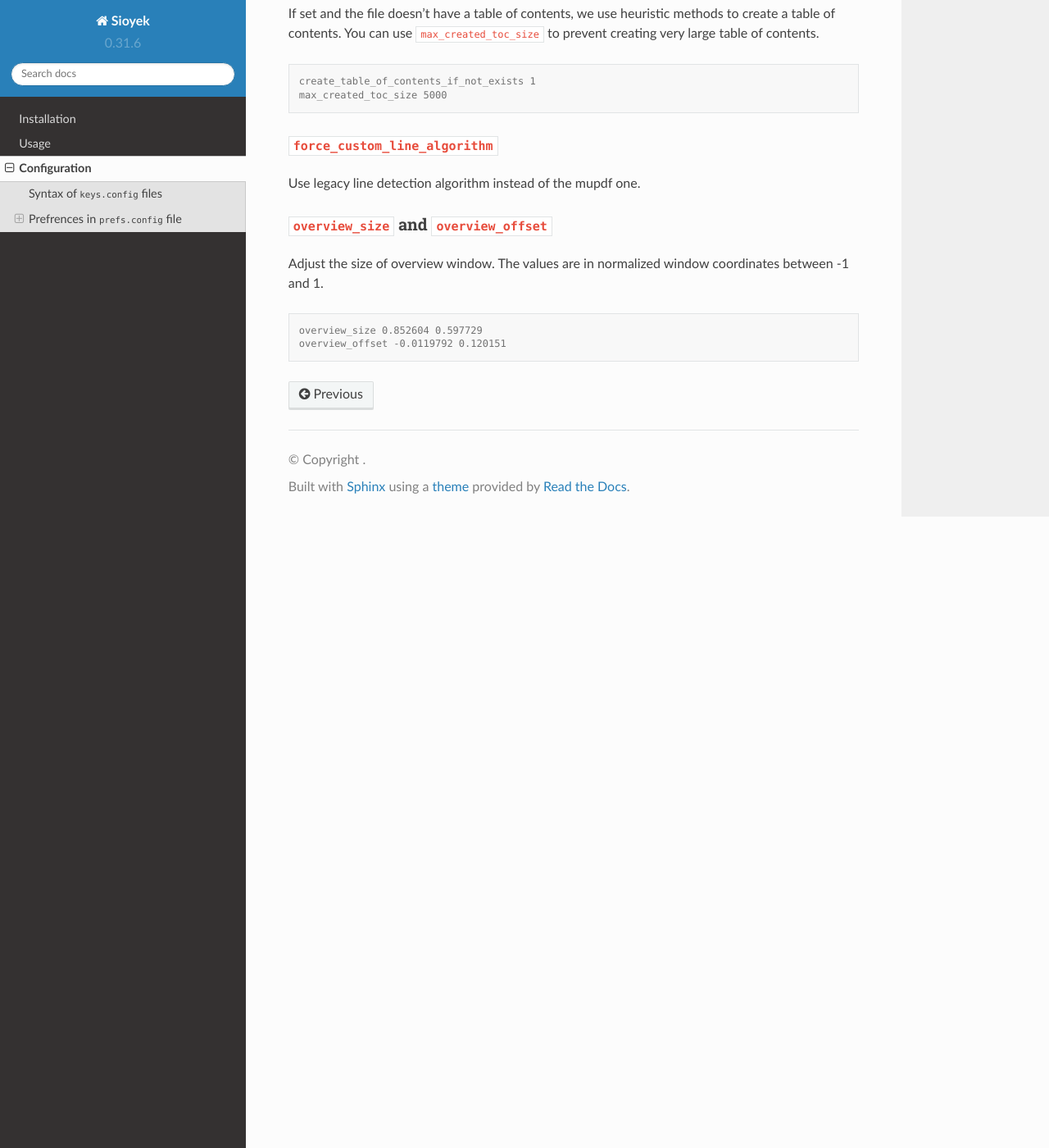
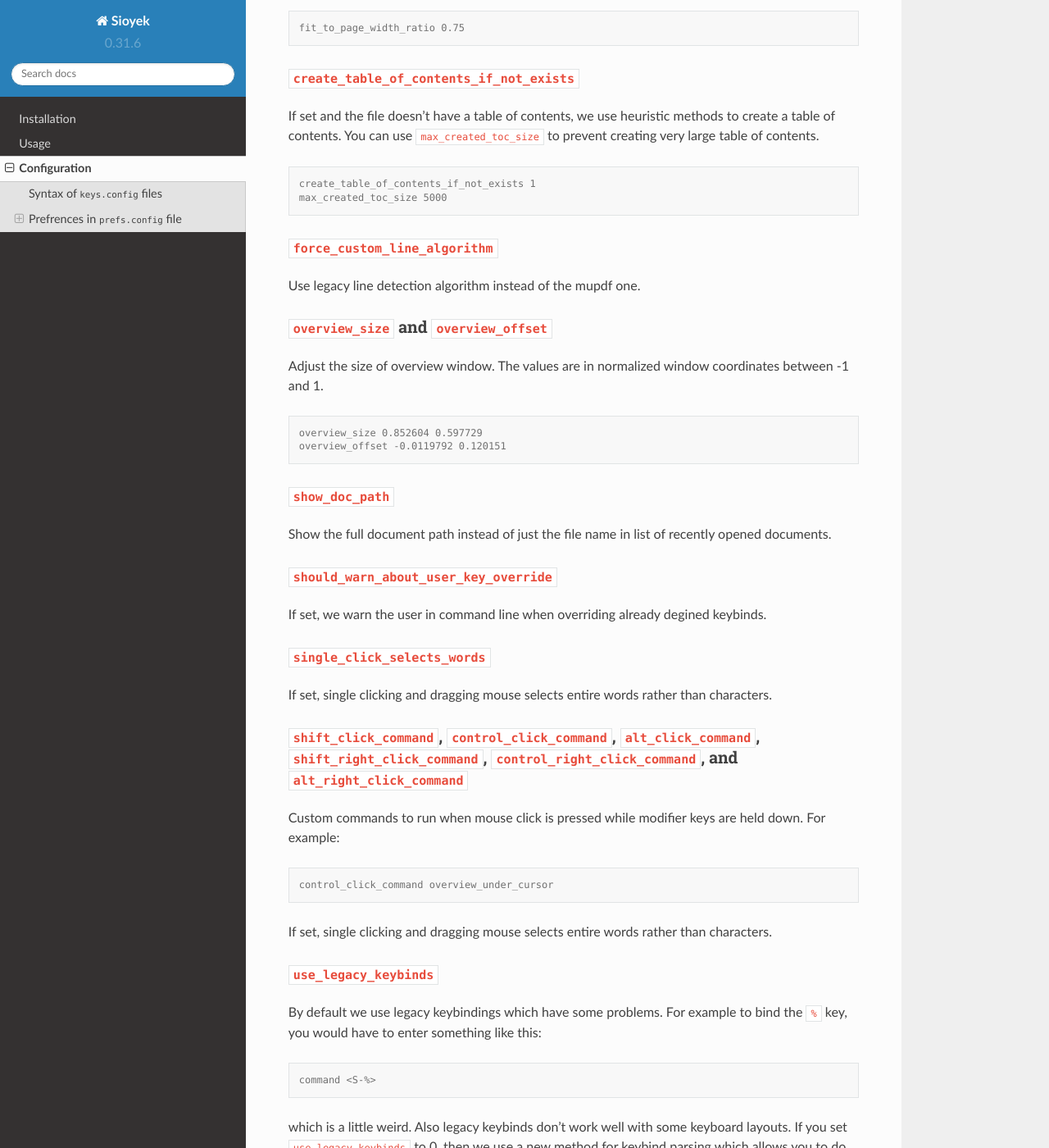
Before and after one commit to ahrm/sioyek-documentation, a Sphinx documentation site: the page built from docs/source/configuration.rst, in a window 1280 px wide and 1400 px high, scrolled down 8334 px. Shown: the whole window at 82% size. Built offline with Sphinx 7.4.7 and the Read the Docs theme 2.0.0, drawn with Linux system fonts in a browser that asks for light colours; some of the changed text lies outside the part shown.

Commit message:
Update documentation for version 1.5

```diff
--- a/docs/source/configuration.rst
+++ b/docs/source/configuration.rst
@@ -193,7 +193,15 @@
 :code:`should_launch_new_instance`
 ^^^^^^^^^^^^^^^^^^^^^^^^^^^^^^^^^^
 
+.. warning::
+   This is deprecated. Use `should_launch_new_window` instead.
+
 If it is 0, then we use the previous instance of sioyek when launching a new file, otherwise a new instance is launched every time we open a new file.
+
+:code:`should_launch_new_window`
+^^^^^^^^^^^^^^^^^^^^^^^^^^^^^^^^^^
+
+If it is 0, then we use the previous window of sioyek when opening a new file, otherwise a new window is opened every time we open a new file.
 
 :code:`inverse_search_command`
 ^^^^^^^^^^^^^^^^^^^^^^^^^^^^^^
@@ -405,3 +408,62 @@
 
    overview_size 0.852604 0.597729
    overview_offset -0.0119792 0.120151
+
+:code:`show_doc_path`
+^^^^^^^^^^^^^^^^^^^^^
+
+Show the full document path instead of just the file name in list of recently opened documents.
+
+:code:`should_warn_about_user_key_override`
+^^^^^^^^^^^^^^^^^^^^^^^^^^^^^^^^^^^^^^^^^^^
+
+If set, we warn the user in command line when overriding already degined keybinds.
+
+:code:`single_click_selects_words`
+^^^^^^^^^^^^^^^^^^^^^^^^^^^^^^^^^^
+
+If set, single clicking and dragging mouse selects entire words rather than characters.
+
+:code:`shift_click_command`, :code:`control_click_command`, :code:`alt_click_command`, :code:`shift_right_click_command`, :code:`control_right_click_command`, and :code:`alt_right_click_command`
+^^^^^^^^^^^^^^^^^^^^^^^^^^^^^^^^^^^^^^^^^^^^^^^^^^^^^^^^^^^^^^^^^^^^^^^^^^^^^^^^^^^^^^^^^^^^^^^^^^^^^^^^^^^^^^^^^^^^^^^^^^^^^^^^^^^^^^^^^^^^^^^^^^^^^^^^^^^^^^^^^^^^^^^^^^^^^^^^^^^^^^^^^^^^^^^^^^
+
+Custom commands to run when mouse click is pressed while modifier keys are held down. For example:
+
+.. code-block:: console
+
+   control_click_command overview_under_cursor
+
+
+If set, single clicking and dragging mouse selects entire words rather than characters.
+
+:code:`use_legacy_keybinds`
+^^^^^^^^^^^^^^^^^^^^^^^^^^^
+
+By default we use legacy keybindings which have some problems. For example to bind the :code:`%` key, you would have to enter something like this:
+
+.. code-block:: console
+
+   command <S-%>
+
+which is a little weird. Also legacy keybinds don't work well with some keyboard layouts. If you set :code:`use_legacy_keybinds` to 0, then we use a new method for keybind parsing which allows you to do something like this:
+
+.. code-block:: console
+
+   command %
+
+which also works with all keyboard layouts. Since this is a backwards incompatible change, :code:`use_legacy_keybinds` is activated by default.
+
+:code:`multiline_menus`
+^^^^^^^^^^^^^^^^^^^^^^^
+
+If set, we show long menu items in multiple lines rather than truncating them.
+
+:code:`start_with_helper_window`
+^^^^^^^^^^^^^^^^^^^^^^^^^^^^^^^^
+
+Open helper window when sioyek starts.
+
+:code:`prerender_next_page_presentation`
+^^^^^^^^^^^^^^^^^^^^^^^^^^^^^^^^^^^^^^^^
+
+When in presentation mode, we pre-render the next page to remove flickering when moving between pages.
--- a/docs/source/usage.rst
+++ b/docs/source/usage.rst
@@ -24,6 +24,7 @@
 - Press :code:`<Shift o>` (:code:`O`) to open a searchable list of recently opened files. (:code:`open_prev_doc` command)
 - Press :code:`<Ctrl o>` to open an embedded file system browser. (:code:`open_document_embedded` command)
 - Press :code:`<Ctrl Shift o>` to open an embedded file system browser rooted in the current document folder. (:code:`open_document_embedded_from_current_path` command)
+- You can also drag files into sioyek window to open them.
 
 
 Basic Movement
```
Also changed, not shown: other parts of docs/source/configuration.rst (+1 -6 lines), docs/source/installation.rst (+23 -7 lines).
